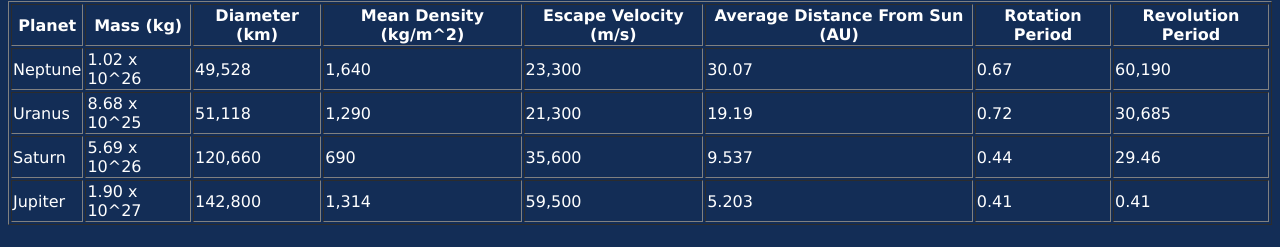
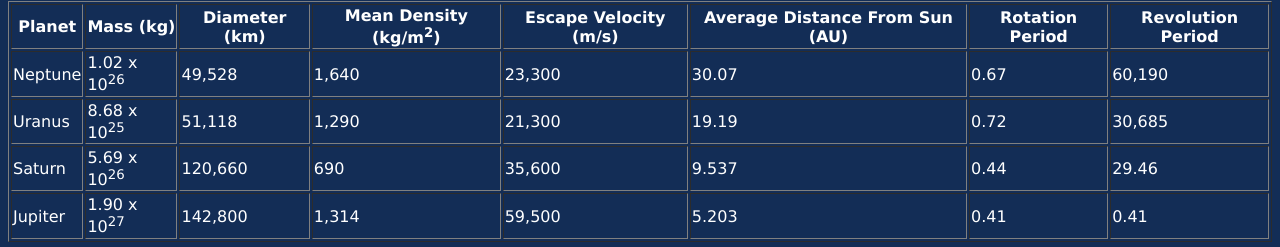
Before and after one commit to restrada94/ITMD361_Lab5, a plain HTML site: page index.html in a window 1280 px wide. Shown: the part 2185-2432 px from the top of the page. Drawn offline with Linux system fonts and the light colour scheme.

Commit message:
Update index.html
<sup> superscript additions

```diff
--- a/index.html
+++ b/index.html
@@ -57,7 +57,7 @@
           <th>Planet</th>
           <th>Mass (kg)</th>
           <th>Diameter (km)</th>
-          <th>Mean Density (kg/m^2)</th>
+          <th>Mean Density (kg/m<sup>2</sup>)</th>
           <th>Escape Velocity (m/s)</th>
           <th>Average Distance From Sun (AU)</th>
           <th>Rotation Period</th>
@@ -65,7 +65,7 @@
         </tr>
         <tr>
           <td>Neptune</td>
-          <td>1.02 x 10^26</td>
+          <td>1.02 x 10<sup>26</sup></td>
           <td>49,528</td>
           <td>1,640</td>
           <td>23,300</td>
@@ -76,7 +76,7 @@
 
         <tr>
           <td>Uranus</td>
-          <td>8.68 x 10^25</td>
+          <td>8.68 x 10<sup>25</sup></td>
           <td>51,118</td>
           <td>1,290</td>
           <td>21,300</td>
@@ -87,7 +87,7 @@
 
         <tr>
           <td>Saturn</td>
-          <td>5.69 x 10^26</td>
+          <td>5.69 x 10<sup>26</sup></td>
           <td>120,660</td>
           <td>690</td>
           <td>35,600</td>
@@ -98,7 +98,7 @@
 
         <tr>
           <td>Jupiter</td>
-          <td>1.90 x 10^27</td>
+          <td>1.90 x 10<sup>27</sup></td>
           <td>142,800</td>
           <td>1,314</td>
           <td>59,500</td>
```
